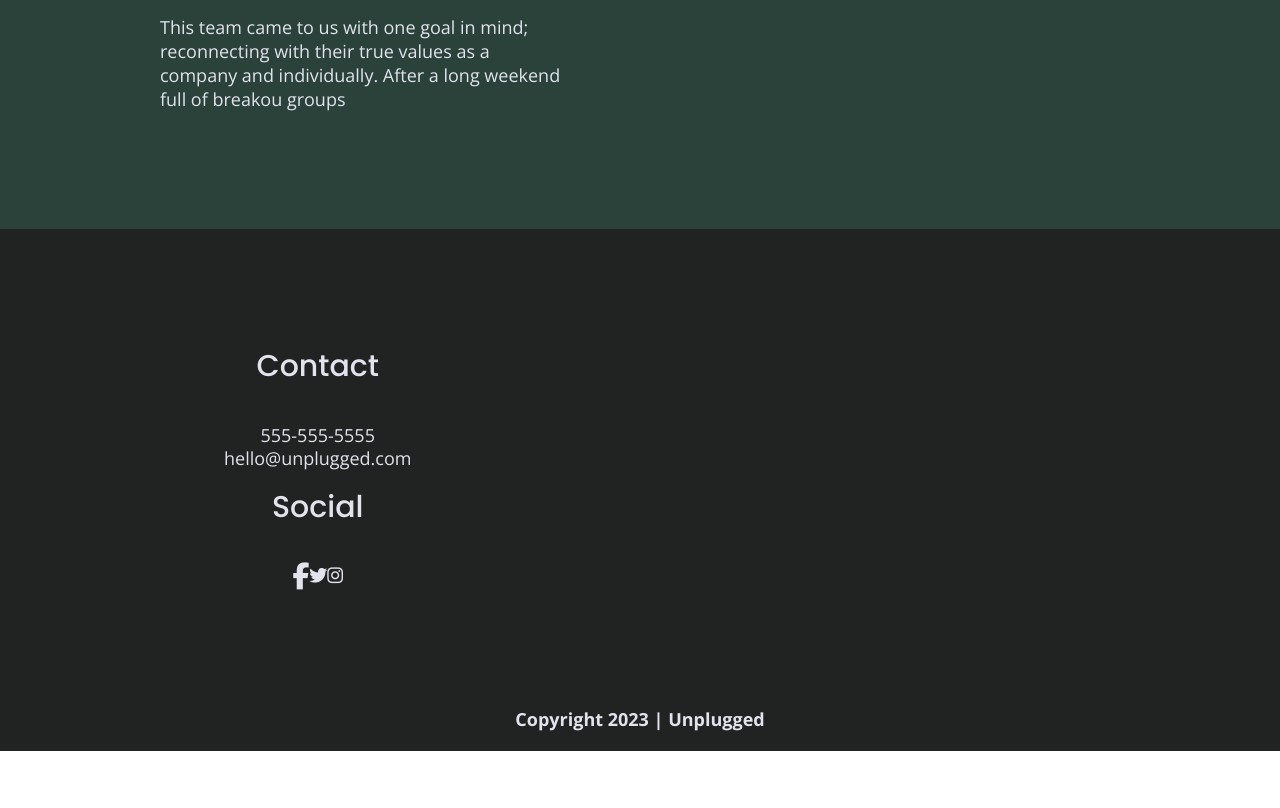
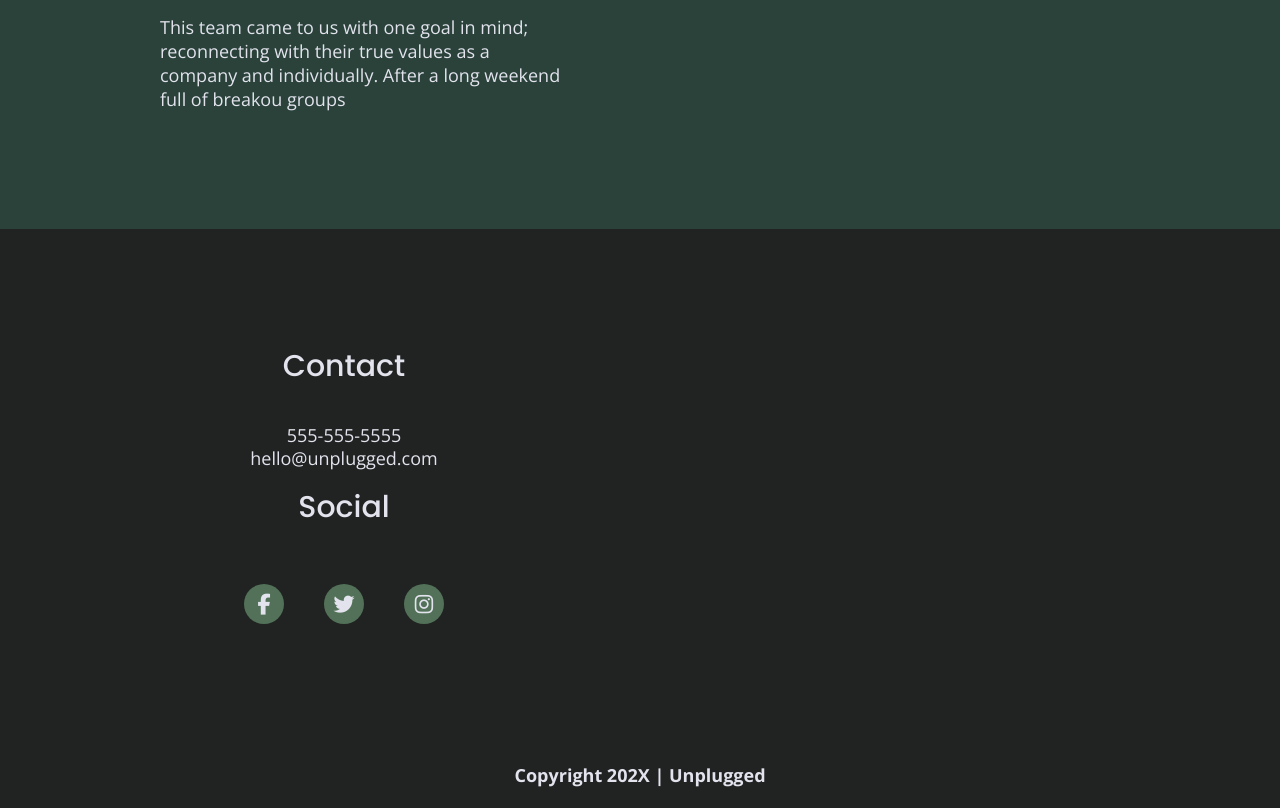
Before and after one commit to mjosephson5/unplugged, a website built with Parcel: page index.html in a window 1280 px wide. Shown: the part 2832-3640 px from the top of the page. Before the commit the page ends 3583 px from the top, so only its background shows below. Built offline with nearby package versions, Linux system fonts and the light colour scheme; files whose address does not match are found by name.

Commit message:
Added social icons

```diff
--- a/css/main.css
+++ b/css/main.css
@@ -227,6 +227,18 @@ footer .social-icons p {
 footer .copyright {
  margin: 20px 0;
 
+}
+
+.social-icons i {
+  display: flex;
+  justify-content: space-around;
+  align-items: center;
+  font-size: 21px;
+  background-color: #527158;
+  border-radius: 50%;
+  width: 40px;
+  height: 40px;
+  margin: 20px;
 }
 
 
--- a/index.html
+++ b/index.html
@@ -151,7 +151,7 @@
                   <h4>Social</h4>
               <div class="social-icons">
                <p>
-                  <a href="https://www.facebook.com/molly.josephson"><i class="fab fa-facebook-f fa-xl"></i></a>
+                  <a href="https://www.facebook.com/molly.josephson"><i class="fab fa-facebook-f"></i></a>
                   <a href="https://twitter.com/mojosephson"><i class="fab fa-twitter"></i></a>
                   <a href="https://www.instagram.com/queerantino_/"><i class= "fab fa-instagram"></i></a>
               </p>
@@ -164,7 +164,7 @@
 </div> <!--footer content-wrapper ends-->
 
 <div class="copyright">
-  <p><strong>Copyright 2023 | Unplugged</strong></p>
+  <p><strong>Copyright 202X | Unplugged</strong></p>
 </div>
 </footer>
 
```
